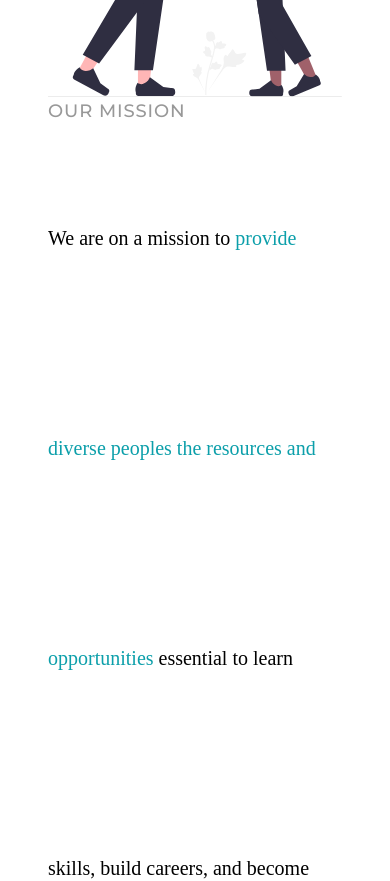
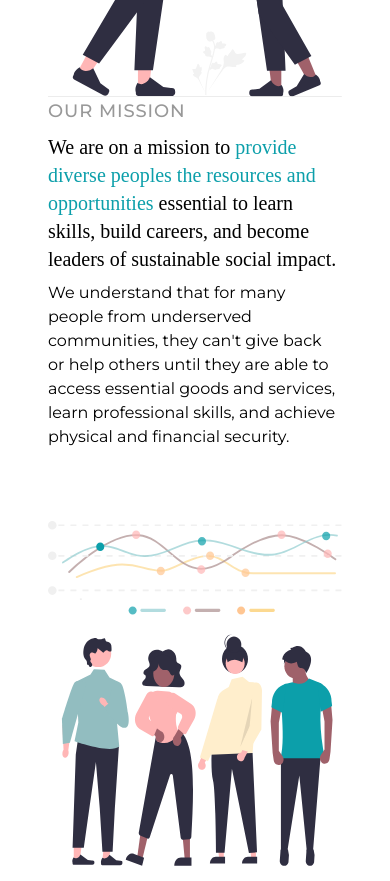
Before and after one commit to specollective/spec-frontend, a Next.js app: page /home in a window 390 px wide. Shown: the part 1220-2101 px from the top of the page. Built offline with nearby package versions, Linux system fonts and the light colour scheme; no server answers; a web font is replaced by a local one; what tw-elements would draw is missing.

Commit message:
Minor patches

```diff
--- a/components/HomeSection.tsx
+++ b/components/HomeSection.tsx
@@ -6,7 +6,7 @@ interface HomeSectionProps {
 }
 
 const HomeSection: React.FC<HomeSectionProps> = ({ children, id, className }) => {
-  return <div id={id} className={`flex flex-col items-center justify-center md:flex md:flex-row mx-12 mt-16 md:mx-12 lg:mx-44 lg:px-12 2xl:w-1/3 2xl:mx-auto ${className}`}>
+  return <div id={id} className={`flex flex-col items-center justify-center md:flex md:flex-row mx-12 mt-16 md:mx-12 lg:mx-44 lg:px-12 2xl:w-1/2 2xl:mx-auto ${className}`}>
     {children}
   </div>
 };
--- a/components/Mission.tsx
+++ b/components/Mission.tsx
@@ -14,7 +14,7 @@ export default function Mission() {
         <Heading4>
           OUR MISSION
         </Heading4>
-        <Heading2 className="leading-extra-loose">
+        <Heading2 className="">
           We are on a mission to <span className='text-spec-turquiose'>provide diverse peoples the resources and opportunities </span> essential to learn skills, build careers, and become leaders of sustainable social impact.
         </Heading2>
         <Paragraph1>
```
